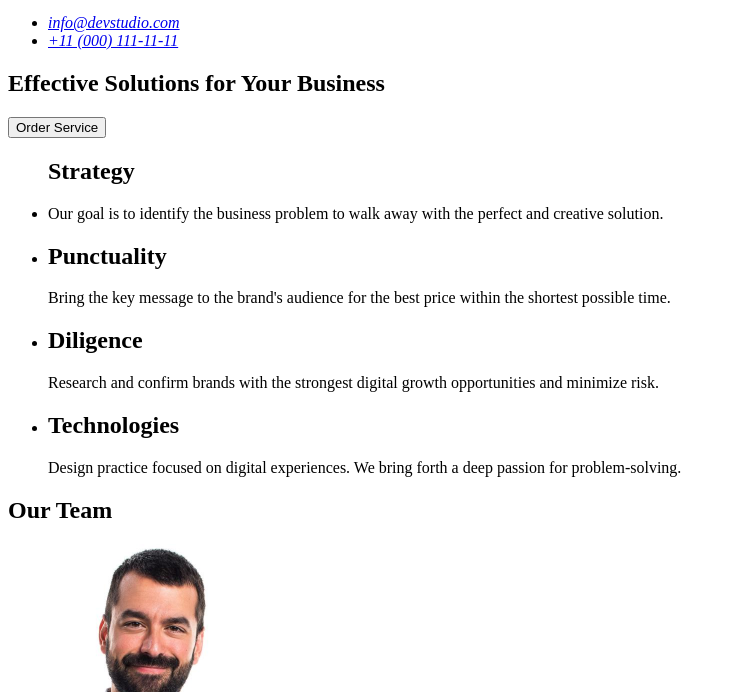
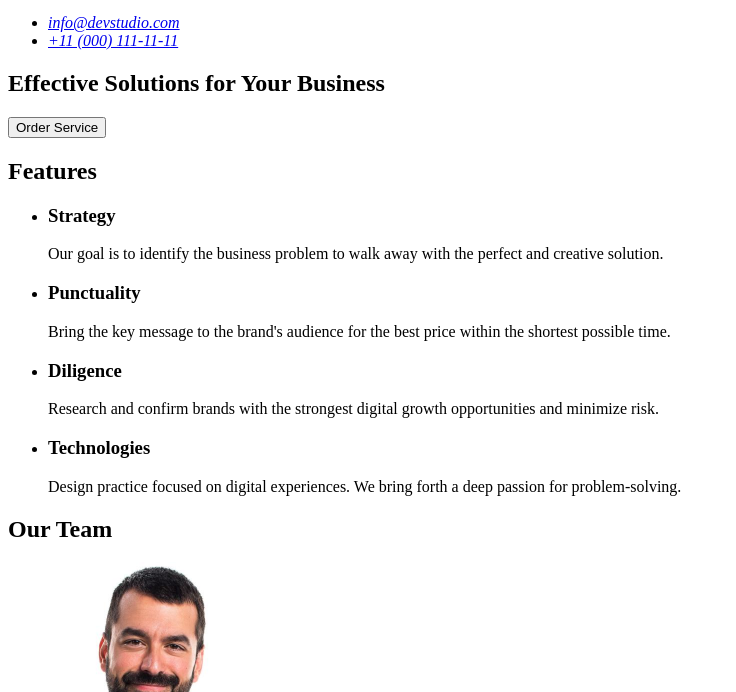
Before and after one commit to Sensei8760/goit-markup-hw-01, a plain HTML site: page index.html in a window 1280 px wide. Shown: the part 108-800 px from the top of the page, without its empty margins (0-736 px from the left). Drawn offline with Linux system fonts and the light colour scheme.

Commit message:
“update”

```diff
--- a/index.html
+++ b/index.html
@@ -21,7 +21,7 @@
       <address>
         <ul>
           <li><a href="mailto:info@devstudio.com">info@devstudio.com</a></li>
-          <li><a href="tel:+11 (000) 111-11-11">+11 (000) 111-11-11</a></li>
+          <li><a href="tel:+110001111111">+11 (000) 111-11-11</a></li>
         </ul>
       </address>
     </header>
@@ -33,30 +33,31 @@
       </section>
 
       <section>
+        <h2>Features</h2>
         <ul>
-          <h2>Strategy</h2>
           <li>
+            <h3>Strategy</h3>
             <p>
               Our goal is to identify the business problem to walk away with the
               perfect and creative solution.
             </p>
           </li>
           <li>
-            <h2>Punctuality</h2>
+            <h3>Punctuality</h3>
             <p>
               Bring the key message to the brand's audience for the best price
               within the shortest possible time.
             </p>
           </li>
           <li>
-            <h2>Diligence</h2>
+            <h3>Diligence</h3>
             <p>
               Research and confirm brands with the strongest digital growth
               opportunities and minimize risk.
             </p>
           </li>
           <li>
-            <h2>Technologies</h2>
+            <h3>Technologies</h3>
             <p>
               Design practice focused on digital experiences. We bring forth a
               deep passion for problem-solving.
```
Also changed, not shown: images/logo.jpg (added).
